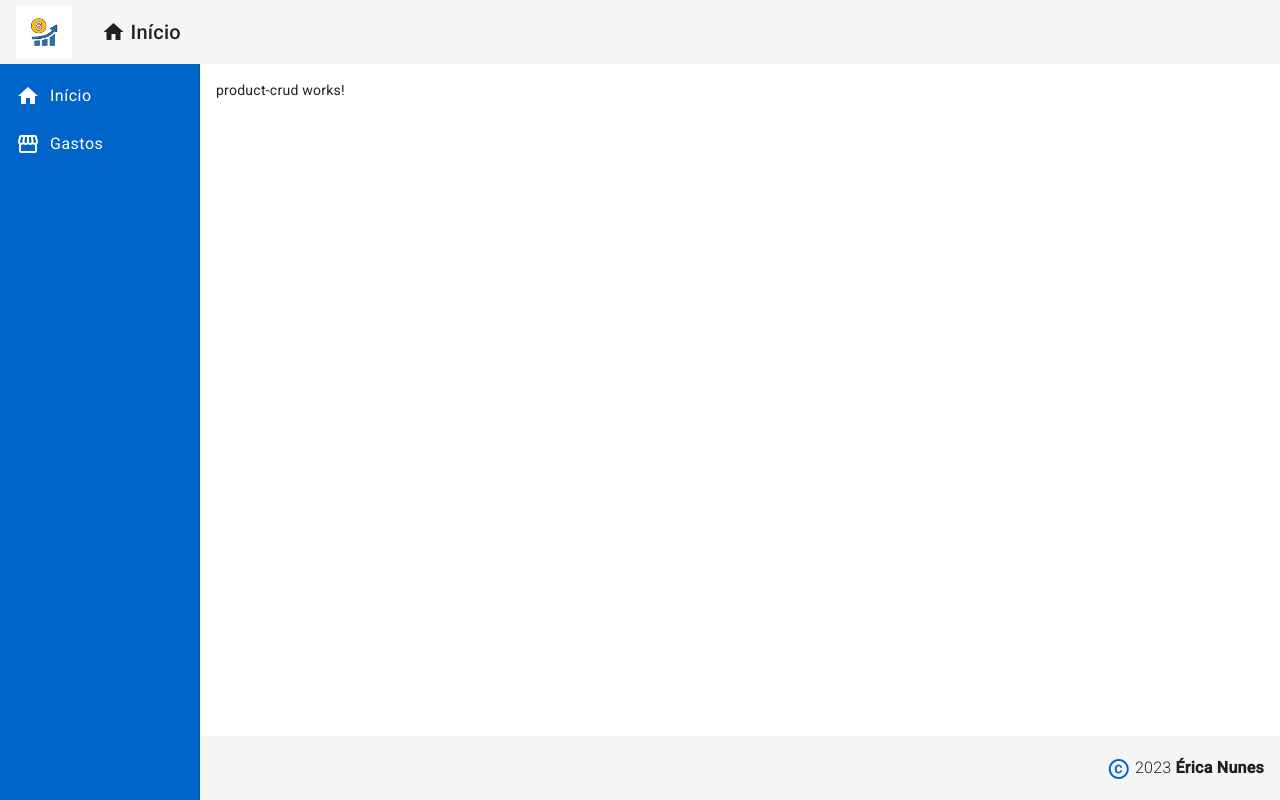
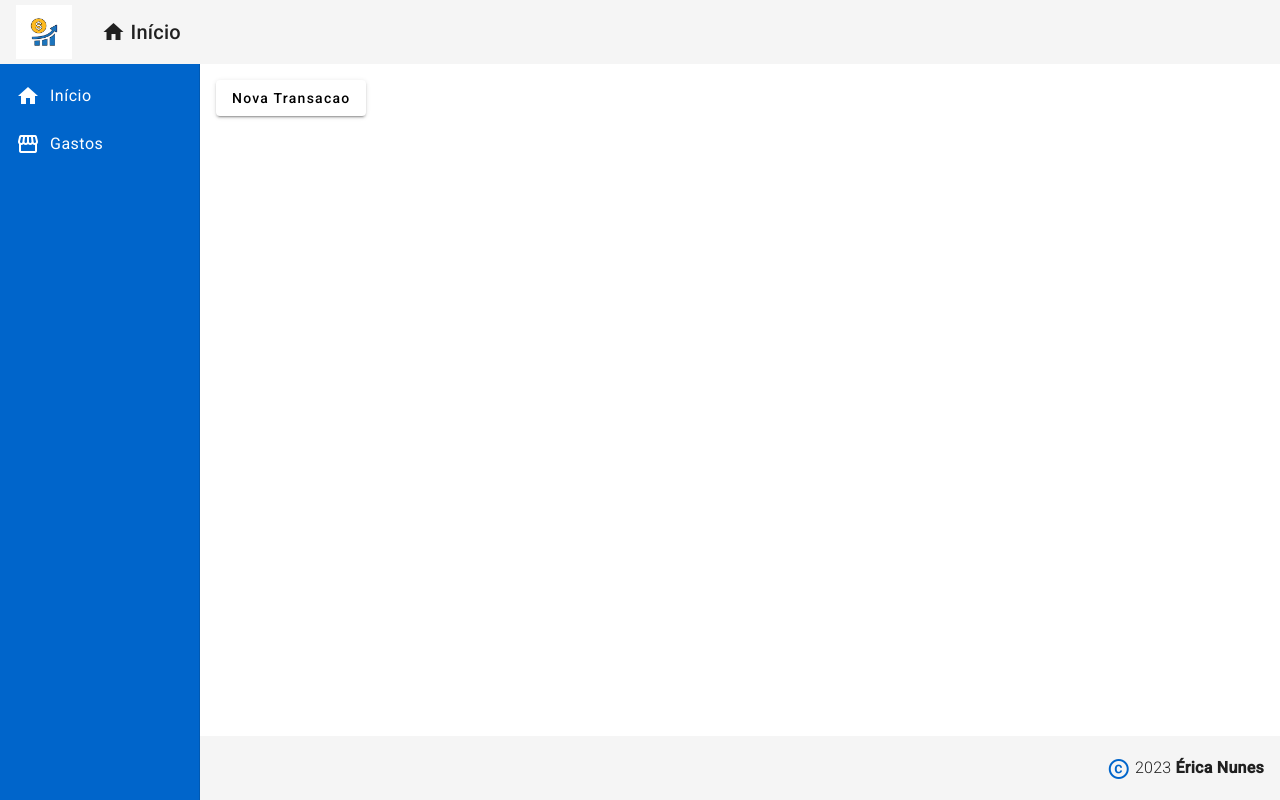
Before and after one commit to ericafnunes/my-finances, an Angular app: page /products in a window 1280 px wide. Built offline with nearby package versions, Linux system fonts and the light colour scheme.

Commit message:
fix - netlify page not found

```diff
--- a/angular.json
+++ b/angular.json
@@ -43,14 +43,9 @@
             "outputPath": "dist/frontend",
             "index": "src/index.html",
             "main": "src/main.ts",
-            "polyfills": [
-              "zone.js"
-            ],
+            "polyfills": ["zone.js"],
             "tsConfig": "tsconfig.app.json",
-            "assets": [
-              "src/favicon.ico",
-              "src/assets"
-            ],
+            "assets": ["src/favicon.ico", "src/assets", "src/_redirects"],
             "styles": [
               "@angular/material/prebuilt-themes/indigo-pink.css",
               "src/styles.css"
--- a/src/app/app-routing.module.ts
+++ b/src/app/app-routing.module.ts
@@ -3,6 +3,7 @@ import { RouterModule, Routes } from "@angular/router";
 
 import { HomeComponent } from "./views/home/home.component";
 import { ProductCrudComponent } from "./views/product-crud/product-crud.component";
+import { ProductCreateComponent } from "./components/product/product-create/product-create.component";
 
 const routes: Routes = [
   {
@@ -13,6 +14,10 @@ const routes: Routes = [
     path: "products",
     component: ProductCrudComponent,
   },
+  {
+    path: "products/create",
+    component: ProductCreateComponent,
+  },
 ];
 
 @NgModule({
--- a/src/app/app.module.ts
+++ b/src/app/app.module.ts
@@ -14,7 +14,9 @@ import { MatSidenavModule } from "@angular/material/sidenav";
 import { MatCardModule } from "@angular/material/card";
 import { MatListModule } from "@angular/material/list";
 import { HomeComponent } from "./views/home/home.component";
-import { ProductCrudComponent } from './views/product-crud/product-crud.component';
+import { ProductCrudComponent } from "./views/product-crud/product-crud.component";
+import { ProductCreateComponent } from "./components/product/product-create/product-create.component";
+import { MatButtonModule } from "@angular/material/button";
 
 @NgModule({
   declarations: [
@@ -24,6 +26,7 @@ import { ProductCrudComponent } from './views/product-crud/product-crud.componen
     NavComponent,
     HomeComponent,
     ProductCrudComponent,
+    ProductCreateComponent,
   ],
   imports: [
     BrowserModule,
@@ -33,6 +36,7 @@ import { ProductCrudComponent } from './views/product-crud/product-crud.componen
     MatSidenavModule,
     MatListModule,
     MatCardModule,
+    MatButtonModule,
   ],
   providers: [],
   bootstrap: [AppComponent],
--- /dev/null
+++ b/src/app/components/product/product-create/product-create.component.html
@@ -0,0 +1 @@
+<p>product-create works!</p>
--- a/src/app/views/product-crud/product-crud.component.html
+++ b/src/app/views/product-crud/product-crud.component.html
@@ -1 +1,3 @@
-<p>product-crud works!</p>
+<button mat-raised-button (click)="navigateToProductCreate()">
+  Nova Transacao
+</button>
--- a/src/app/views/product-crud/product-crud.component.ts
+++ b/src/app/views/product-crud/product-crud.component.ts
@@ -1,10 +1,12 @@
-import { Component } from '@angular/core';
+import { Component } from "@angular/core";
 
 @Component({
-  selector: 'app-product-crud',
-  templateUrl: './product-crud.component.html',
-  styleUrls: ['./product-crud.component.css']
+  selector: "app-product-crud",
+  templateUrl: "./product-crud.component.html",
+  styleUrls: ["./product-crud.component.css"],
 })
 export class ProductCrudComponent {
-
+  navigateToProductCreate(): void {
+    console.log("Navegando.....");
+  }
 }
```
Also changed, not shown: src/app/components/product/product-create/product-create.component.ts (added, +10 -0 lines), src/app/components/product/product-create/product-create.component.css (added), 1 other file (tests, documents, lock files or other folders).
